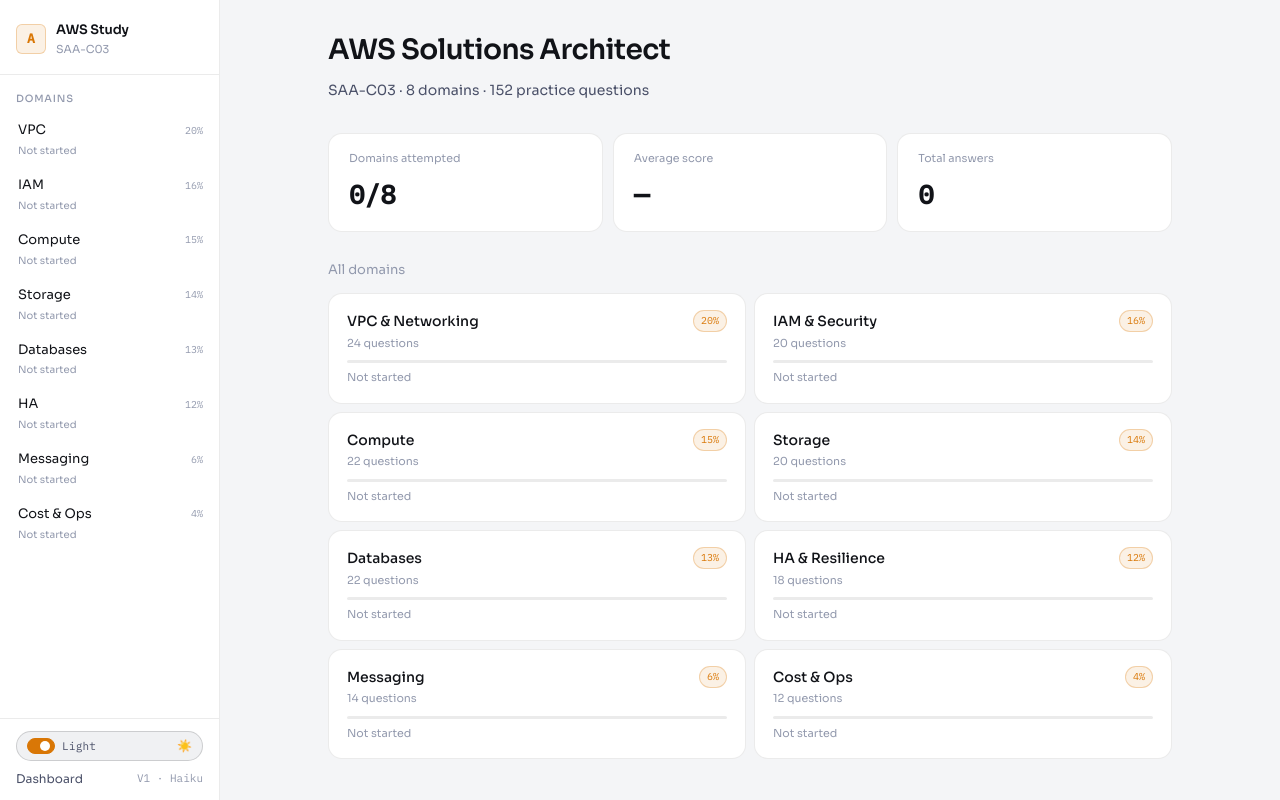
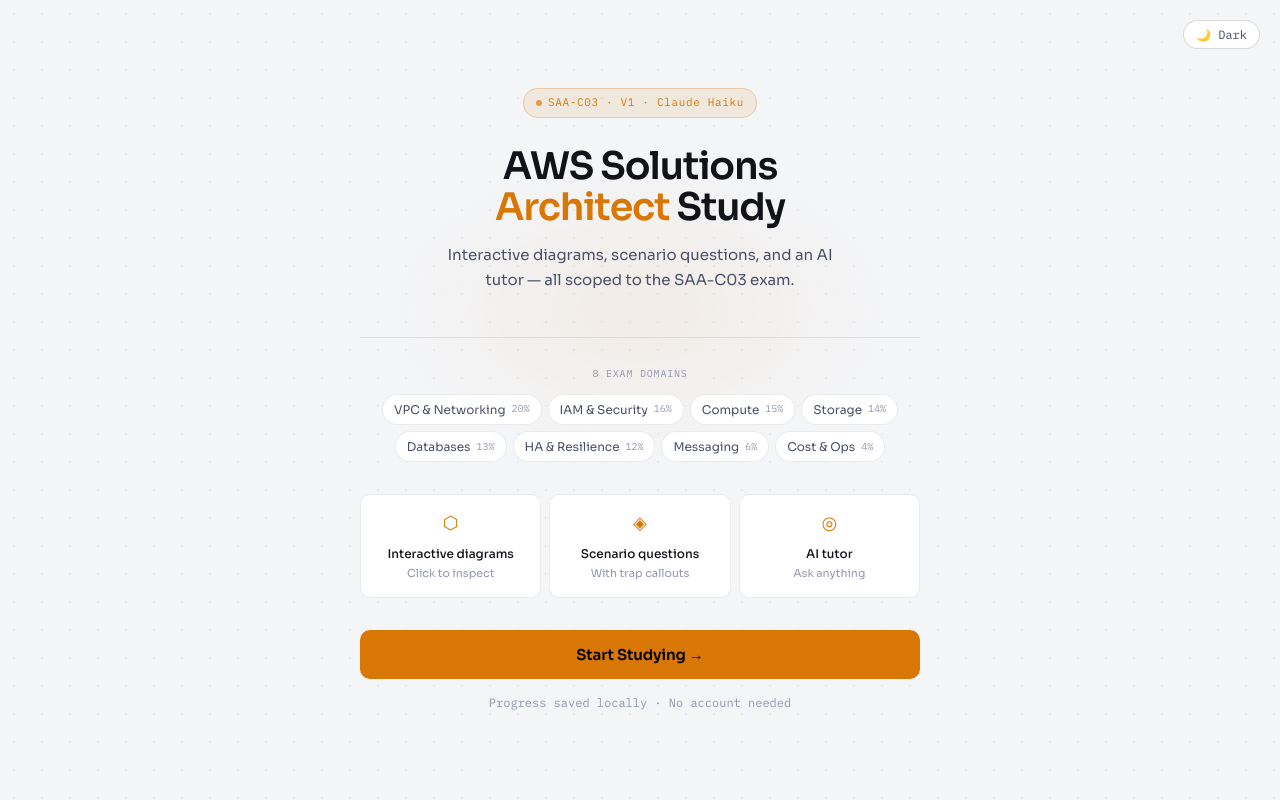
Before and after one commit to hjs-ah/aws-study-object, a React (Vite) app: page / in a window 1280 px wide. Built offline with nearby package versions, Linux system fonts and the light colour scheme.

Commit message:
Adding Landing Page
Still phase 2

```diff
--- a/src/App.jsx
+++ b/src/App.jsx
@@ -1,11 +1,28 @@
 // src/App.jsx
-import { BrowserRouter, Routes, Route } from 'react-router-dom'
+import { BrowserRouter, Routes, Route, Navigate } from 'react-router-dom'
 import { Sidebar } from './components/Sidebar.jsx'
+import { Landing } from './pages/Landing.jsx'
 import { Home } from './pages/Home.jsx'
 import { Domain } from './pages/Domain.jsx'
 import { useProgress } from './hooks/useProgress.js'
 import { useTheme } from './hooks/useTheme.js'
 import './styles/tokens.css'
+
+// App shell — sidebar + main content
+function AppShell({ getDomainProgress, recordAnswer, getOverallStats, theme, toggleTheme }) {
+  return (
+    <div style={{ display: 'flex', height: '100vh', overflow: 'hidden' }}>
+      <Sidebar getProgress={getDomainProgress} theme={theme} toggleTheme={toggleTheme} />
+      <main style={{ flex: 1, overflowY: 'auto', background: 'var(--color-bg)' }}>
+        <Routes>
+          <Route path="/" element={<Home getProgress={getDomainProgress} getOverallStats={getOverallStats} />} />
+          <Route path="/domain/:slug" element={<Domain getDomainProgress={getDomainProgress} recordAnswer={recordAnswer} />} />
+          <Route path="*" element={<Navigate to="/" replace />} />
+        </Routes>
+      </main>
+    </div>
+  )
+}
 
 export default function App() {
   const { getDomainProgress, recordAnswer, getOverallStats } = useProgress()
@@ -13,33 +30,27 @@
 
   return (
     <BrowserRouter>
-      <div style={{ display: 'flex', height: '100vh', overflow: 'hidden' }}>
-        <Sidebar getProgress={getDomainProgress} theme={theme} toggleTheme={toggleTheme} />
+      <Routes>
+        {/* Landing page — no sidebar */}
+        <Route path="/" element={<Landing theme={theme} toggleTheme={toggleTheme} />} />
 
-        <main style={{ flex: 1, overflowY: 'auto', background: 'var(--color-bg)' }}>
-          <Routes>
+        {/* App shell — sidebar + all study routes nested under /app */}
         <Route
-              path="/"
+          path="/app/*"
           element={
-                <Home
-                  getProgress={getDomainProgress}
+            <AppShell
+              getDomainProgress={getDomainProgress}
+              recordAnswer={recordAnswer}
               getOverallStats={getOverallStats}
+              theme={theme}
+              toggleTheme={toggleTheme}
             />
           }
         />
-            <Route
-              path="/domain/:slug"
-              element={
-                <Domain
-                  getDomainProgress={getDomainProgress}
-                  recordAnswer={recordAnswer}
-                />
-              }
-            />
-            <Route path="*" element={<Home getProgress={getDomainProgress} getOverallStats={getOverallStats} />} />
+
+        {/* Catch-all → landing */}
+        <Route path="*" element={<Navigate to="/" replace />} />
       </Routes>
-        </main>
-      </div>
     </BrowserRouter>
   )
 }
--- a/src/components/Sidebar.jsx
+++ b/src/components/Sidebar.jsx
@@ -116,7 +116,7 @@
           return (
             <NavLink
               key={domain.slug}
-              to={`/domain/${domain.slug}`}
+              to={`/app/domain/${domain.slug}`}
               style={({ isActive }) => ({
                 display: 'block',
                 padding: '7px 8px',
@@ -180,7 +180,7 @@
         <ThemeToggle theme={theme} toggleTheme={toggleTheme} />
         <div style={{ display: 'flex', justifyContent: 'space-between', alignItems: 'center' }}>
           <NavLink
-            to="/"
+            to="/app"
             style={{ fontSize: 12, color: 'var(--color-text-secondary)' }}
           >
             Dashboard
--- a/src/pages/Home.jsx
+++ b/src/pages/Home.jsx
@@ -59,7 +59,7 @@
             return (
               <Link
                 key={domain.slug}
-                to={`/domain/${domain.slug}`}
+                to={`/app/domain/${domain.slug}`}
                 style={{
                   display: 'block',
                   background: 'var(--color-surface)',
--- /dev/null
+++ b/src/pages/Landing.jsx
@@ -0,0 +1,281 @@
+// src/pages/Landing.jsx
+import { useNavigate } from 'react-router-dom'
+
+const DOMAIN_PILLS = [
+  { label: 'VPC & Networking', weight: '20%' },
+  { label: 'IAM & Security', weight: '16%' },
+  { label: 'Compute', weight: '15%' },
+  { label: 'Storage', weight: '14%' },
+  { label: 'Databases', weight: '13%' },
+  { label: 'HA & Resilience', weight: '12%' },
+  { label: 'Messaging', weight: '6%' },
+  { label: 'Cost & Ops', weight: '4%' },
+]
+
+export function Landing({ theme, toggleTheme }) {
+  const navigate = useNavigate()
+  const isDark = theme === 'dark'
+
+  return (
+    <div style={{
+      minHeight: '100vh',
+      background: 'var(--color-bg)',
+      display: 'flex',
+      flexDirection: 'column',
+      alignItems: 'center',
+      justifyContent: 'center',
+      padding: '40px 24px',
+      position: 'relative',
+    }}>
+
+      {/* Subtle grid background */}
+      <div style={{
+        position: 'fixed',
+        inset: 0,
+        backgroundImage: `radial-gradient(circle, ${isDark ? 'rgba(255,255,255,0.025)' : 'rgba(0,0,0,0.04)'} 1px, transparent 1px)`,
+        backgroundSize: '28px 28px',
+        pointerEvents: 'none',
+        zIndex: 0,
+      }} />
+
+      {/* Glow */}
+      <div style={{
+        position: 'fixed',
+        top: '20%',
+        left: '50%',
+        transform: 'translateX(-50%)',
+        width: 500,
+        height: 300,
+        background: isDark
+          ? 'radial-gradient(ellipse, rgba(255,153,0,0.06) 0%, transparent 70%)'
+          : 'radial-gradient(ellipse, rgba(217,119,6,0.07) 0%, transparent 70%)',
+        pointerEvents: 'none',
+        zIndex: 0,
+      }} />
+
+      {/* Theme toggle — top right */}
+      <button
+        onClick={toggleTheme}
+        title={isDark ? 'Switch to light' : 'Switch to dark'}
+        style={{
+          position: 'fixed',
+          top: 20,
+          right: 20,
+          zIndex: 10,
+          background: 'var(--color-surface)',
+          border: '1px solid var(--color-border-emphasis)',
+          borderRadius: 20,
+          padding: '6px 12px',
+          cursor: 'pointer',
+          fontSize: 12,
+          color: 'var(--color-text-secondary)',
+          fontFamily: 'var(--font-mono)',
+          display: 'flex',
+          alignItems: 'center',
+          gap: 6,
+          transition: 'border-color 200ms ease',
+        }}
+        onMouseEnter={(e) => { e.currentTarget.style.borderColor = 'var(--color-accent)' }}
+        onMouseLeave={(e) => { e.currentTarget.style.borderColor = 'var(--color-border-emphasis)' }}
+      >
+        {isDark ? '☀️' : '🌙'} {isDark ? 'Light' : 'Dark'}
+      </button>
+
+      {/* Card */}
+      <div style={{
+        position: 'relative',
+        zIndex: 1,
+        width: '100%',
+        maxWidth: 560,
+        display: 'flex',
+        flexDirection: 'column',
+        gap: 0,
+      }}>
+
+        {/* Badge */}
+        <div style={{ marginBottom: 28, display: 'flex', justifyContent: 'center' }}>
+          <span style={{
+            display: 'inline-flex',
+            alignItems: 'center',
+            gap: 6,
+            fontSize: 11,
+            fontFamily: 'var(--font-mono)',
+            letterSpacing: '0.06em',
+            padding: '5px 12px',
+            background: 'var(--color-accent-dim)',
+            border: '1px solid var(--color-accent-border)',
+            borderRadius: 20,
+            color: 'var(--color-accent)',
+          }}>
+            <span style={{
+              width: 6, height: 6, borderRadius: '50%',
+              background: 'var(--color-accent)',
+              display: 'inline-block',
+              animation: 'pulse 2s ease-in-out infinite',
+            }} />
+            SAA-C03 · V1 · Claude Haiku
+          </span>
+        </div>
+
+        {/* Headline */}
+        <div style={{ textAlign: 'center', marginBottom: 16 }}>
+          <h1 style={{
+            fontSize: 38,
+            fontWeight: 600,
+            letterSpacing: '-0.03em',
+            lineHeight: 1.1,
+            color: 'var(--color-text-primary)',
+            marginBottom: 14,
+          }}>
+            AWS Solutions<br />
+            <span style={{ color: 'var(--color-accent)' }}>Architect</span> Study
+          </h1>
+          <p style={{
+            fontSize: 15,
+            color: 'var(--color-text-secondary)',
+            lineHeight: 1.65,
+            maxWidth: 400,
+            margin: '0 auto',
+          }}>
+            Interactive diagrams, scenario questions, and an AI tutor — all scoped to the SAA-C03 exam.
+          </p>
+        </div>
+
+        {/* Divider */}
+        <div style={{
+          height: 1,
+          background: 'var(--color-border)',
+          margin: '28px 0',
+        }} />
+
+        {/* Domain pills grid */}
+        <div style={{ marginBottom: 32 }}>
+          <div style={{
+            fontSize: 10,
+            fontFamily: 'var(--font-mono)',
+            letterSpacing: '0.08em',
+            color: 'var(--color-text-muted)',
+            textTransform: 'uppercase',
+            marginBottom: 12,
+            textAlign: 'center',
+          }}>
+            8 exam domains
+          </div>
+          <div style={{
+            display: 'flex',
+            flexWrap: 'wrap',
+            gap: 6,
+            justifyContent: 'center',
+          }}>
+            {DOMAIN_PILLS.map(({ label, weight }) => (
+              <div key={label} style={{
+                display: 'flex',
+                alignItems: 'center',
+                gap: 6,
+                padding: '5px 11px',
+                background: 'var(--color-surface)',
+                border: '1px solid var(--color-border)',
+                borderRadius: 20,
+                fontSize: 12,
+                color: 'var(--color-text-secondary)',
+              }}>
+                {label}
+                <span style={{
+                  fontSize: 10,
+                  fontFamily: 'var(--font-mono)',
+                  color: 'var(--color-text-muted)',
+                }}>
+                  {weight}
+                </span>
+              </div>
+            ))}
+          </div>
+        </div>
+
+        {/* Feature row */}
+        <div style={{
+          display: 'grid',
+          gridTemplateColumns: 'repeat(3, 1fr)',
+          gap: 8,
+          marginBottom: 32,
+        }}>
+          {[
+            { icon: '⬡', label: 'Interactive diagrams', sub: 'Click to inspect' },
+            { icon: '◈', label: 'Scenario questions', sub: 'With trap callouts' },
+            { icon: '◎', label: 'AI tutor', sub: 'Ask anything' },
+          ].map(({ icon, label, sub }) => (
+            <div key={label} style={{
+              padding: '14px 12px',
+              background: 'var(--color-surface)',
+              border: '1px solid var(--color-border)',
+              borderRadius: 10,
+              textAlign: 'center',
+            }}>
+              <div style={{
+                fontSize: 18,
+                marginBottom: 6,
+                color: 'var(--color-accent)',
+                fontFamily: 'var(--font-mono)',
+              }}>{icon}</div>
+              <div style={{ fontSize: 12, fontWeight: 500, color: 'var(--color-text-primary)', marginBottom: 2 }}>
+                {label}
+              </div>
+              <div style={{ fontSize: 11, color: 'var(--color-text-muted)' }}>
+                {sub}
+              </div>
+            </div>
+          ))}
+        </div>
+
+        {/* CTA */}
+        <button
+          onClick={() => navigate('/app')}
+          style={{
+            width: '100%',
+            padding: '15px',
+            background: 'var(--color-accent)',
+            border: 'none',
+            borderRadius: 10,
+            fontSize: 15,
+            fontWeight: 600,
+            color: '#000',
+            cursor: 'pointer',
+            letterSpacing: '-0.01em',
+            transition: 'opacity 150ms ease, transform 150ms ease',
+            fontFamily: 'var(--font-display)',
+          }}
+          onMouseEnter={(e) => {
+            e.currentTarget.style.opacity = '0.88'
+            e.currentTarget.style.transform = 'translateY(-1px)'
+          }}
+          onMouseLeave={(e) => {
+            e.currentTarget.style.opacity = '1'
+            e.currentTarget.style.transform = 'translateY(0)'
+          }}
+        >
+          Start Studying →
+        </button>
+
+        {/* Sub-CTA */}
+        <p style={{
+          textAlign: 'center',
+          marginTop: 14,
+          fontSize: 12,
+          color: 'var(--color-text-muted)',
+          fontFamily: 'var(--font-mono)',
+        }}>
+          Progress saved locally · No account needed
+        </p>
+
+      </div>
+
+      <style>{`
+        @keyframes pulse {
+          0%, 100% { opacity: 1; }
+          50% { opacity: 0.4; }
+        }
+      `}</style>
+
+    </div>
+  )
+}
```
Lines whose indentation alone changed are shown as unchanged.
